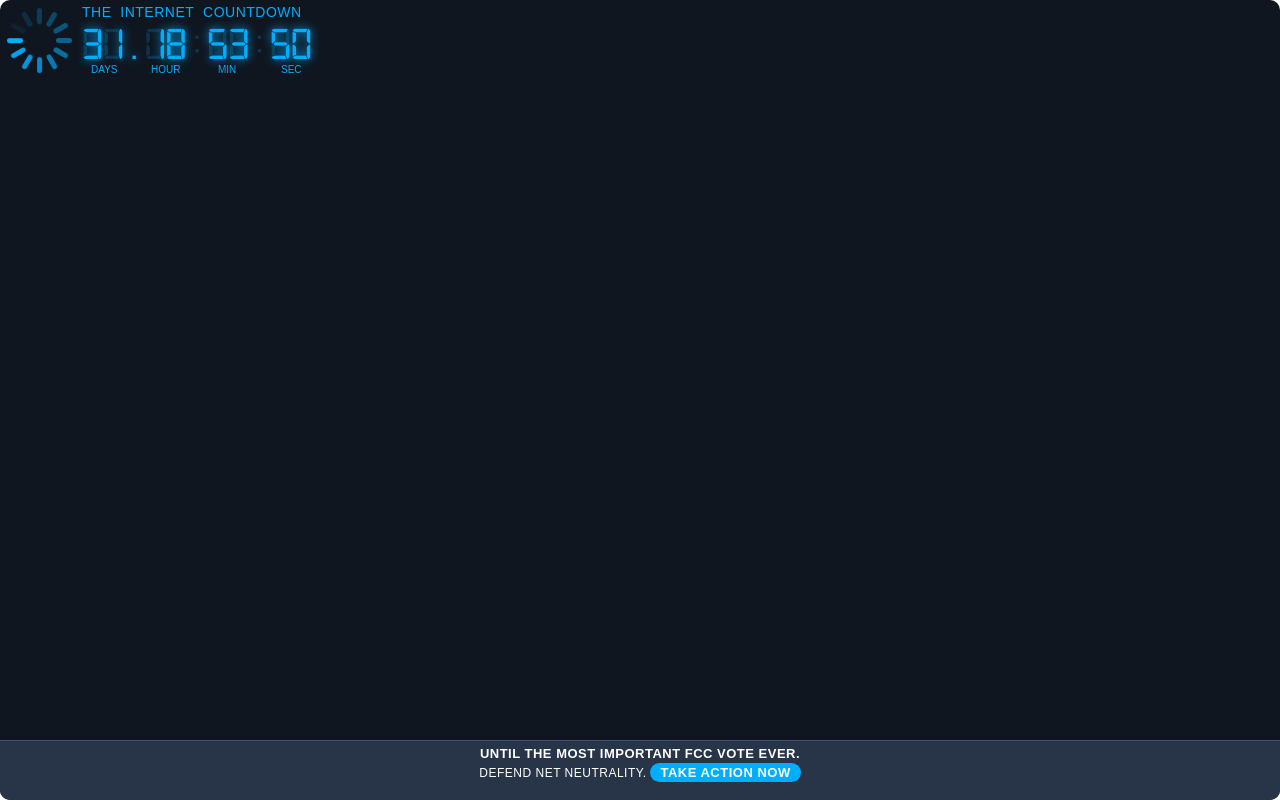
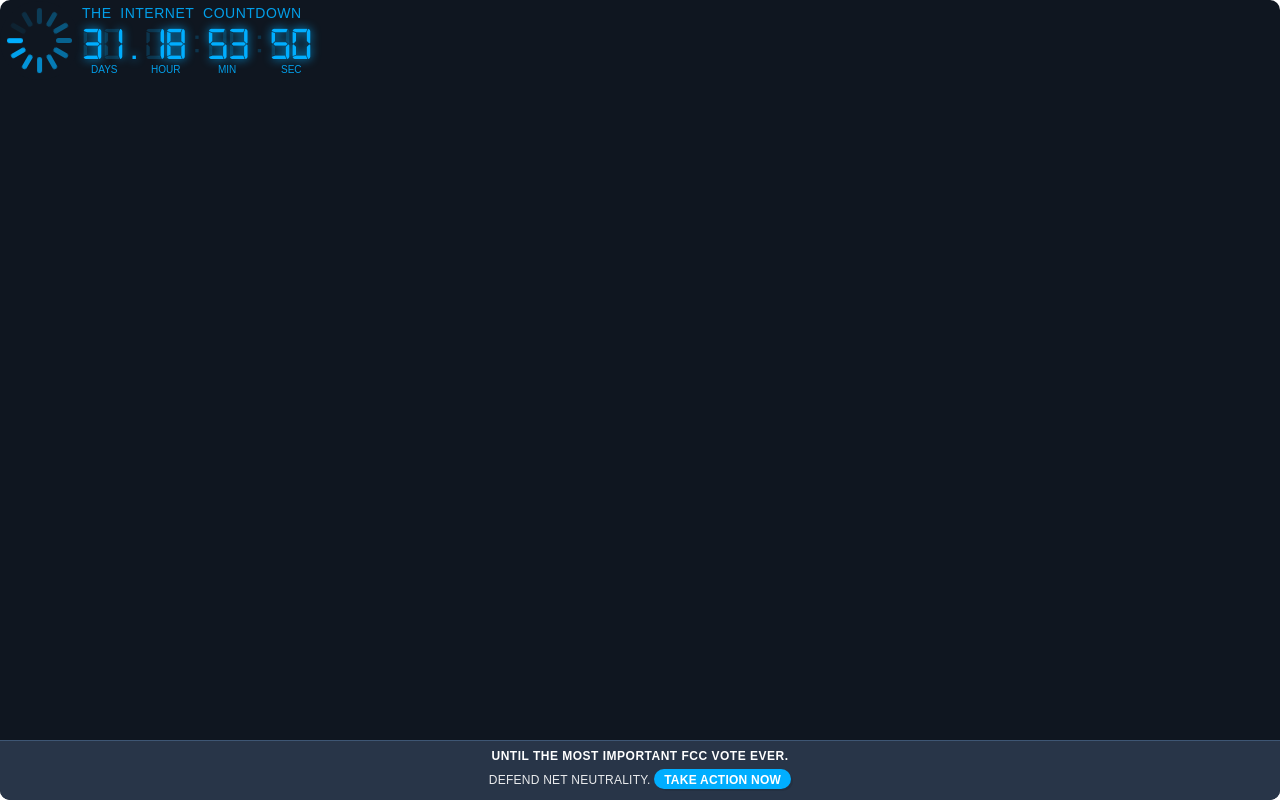
Before and after one commit to fightforthefuture/countdown-widget, a website: page iframe/banner.html in a window 1280 px wide. Drawn offline with Linux system fonts and the light colour scheme.

Commit message:
Layout & style updates

```diff
--- a/iframe/banner.html
+++ b/iframe/banner.html
@@ -39,7 +39,10 @@
     <footer>
         <h2>Until the most important FCC vote ever.</h2>
         <h3>
-            Defend net neutrality.
+            <span>
+                Defend net neutrality.
+            </span>
+
             <div>Take Action Now</div>
         </h3>
     </footer>
--- a/iframe/css/banner.less
+++ b/iframe/css/banner.less
@@ -15,12 +15,14 @@
 
 html {
     height: 100%;
+    margin: 0;
+    padding: 0;
 }
 body {
     height: 100%;
-    font-family: 'brandon-grotesque', Arial, sans-serif;
-    margin: 0px;
-    padding: 0px 0px 0px 10px;
+    font-family: Arial, sans-serif;
+    margin: 0;
+    padding: 0 0 0 10px;
     overflow: hidden;
     color: @main_color;
 
@@ -70,11 +72,12 @@ body {
     header {
         position: absolute;
         left: 82px;
-        top: 4px;
+        top: 5px;
         text-transform: uppercase;
         font-size: 14px;
         font-weight: 500;
         letter-spacing: .5px;
+        opacity: 0.9;
     }
 
     #digits_background {
@@ -99,6 +102,7 @@ body {
         font-size: 10px;
         font-weight: 500;
         text-transform: uppercase;
+        opacity: 0.9;
 
         &#days {
             left: 91px;
@@ -132,32 +136,39 @@ body {
         border-bottom-left-radius: 10px;
 
         h2, h3 {
-            margin: 0px;
-            padding: 5px 0px 0px 0px;
+            margin: 0;
+            padding: 8px 0 4px 0;
             color: white;
-            font-size: 13px;
+            font-size: 12px;
             text-align: center;
-            font-weight: 700;
+            font-weight: bold;
             text-transform: uppercase;
             letter-spacing: .5px;
         }
         h3 {
-            padding-top: 2px;
+            padding-top: 1.5px;
             font-size: 12px;
             font-weight: 400;
+            letter-spacing: .25px;
+
+            span {
+                opacity: 0.9;
+            }
         }
         div {
             display: inline-block;
 
             background: #00aeff;
+            box-shadow: 2px 2px 0 rgba(0, 0, 0, 0.1);
             color: white;
-            font-family: 'brandon-grotesque', Arial, sans-serif;
+            font-family: Arial, sans-serif;
             border: 0px none transparent;
             border-radius: 10px;
             text-transform: uppercase;
-            font-size: 13px;
+            text-shadow: 1px 1px 0 rgba(0, 0, 0, 0.01);
+            font-size: 12px;
             font-weight: bold;
-            padding: 2px 10px 2px 10px;
+            padding: 4px 10px 2px 10px;
 
         }
     }
--- a/widget.js
+++ b/widget.js
@@ -70,7 +70,7 @@ var _cd_animations = {
 		// Default options: Override these with _cd_options object (see above)
 		options: {
 			modalAnimation: 'banner',
-			width: 324,
+			width: 320,
 			height: 142,
 			url: 'https://www.battleforthenet.com/',
 			theme: 'blue',
```
Also changed, not shown: iframe/css/min/banner.min.css, widget.min.js.
